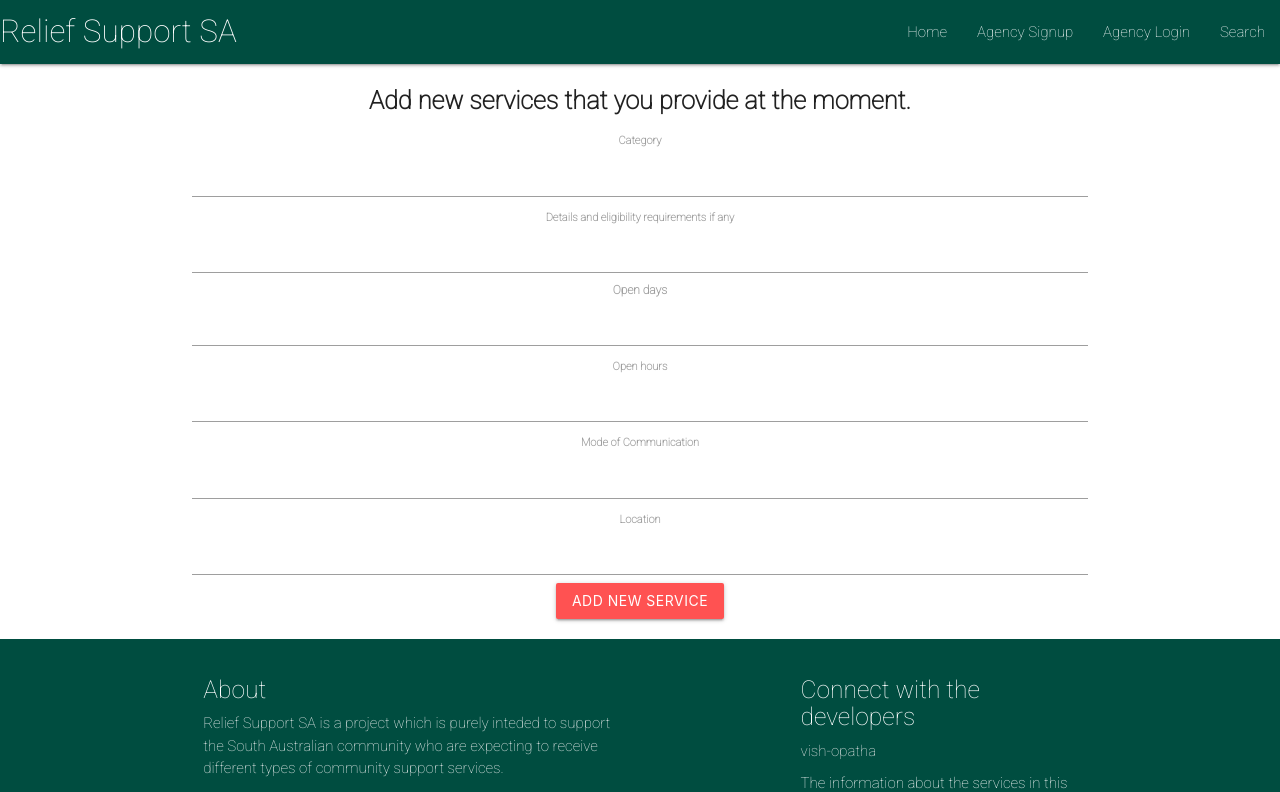
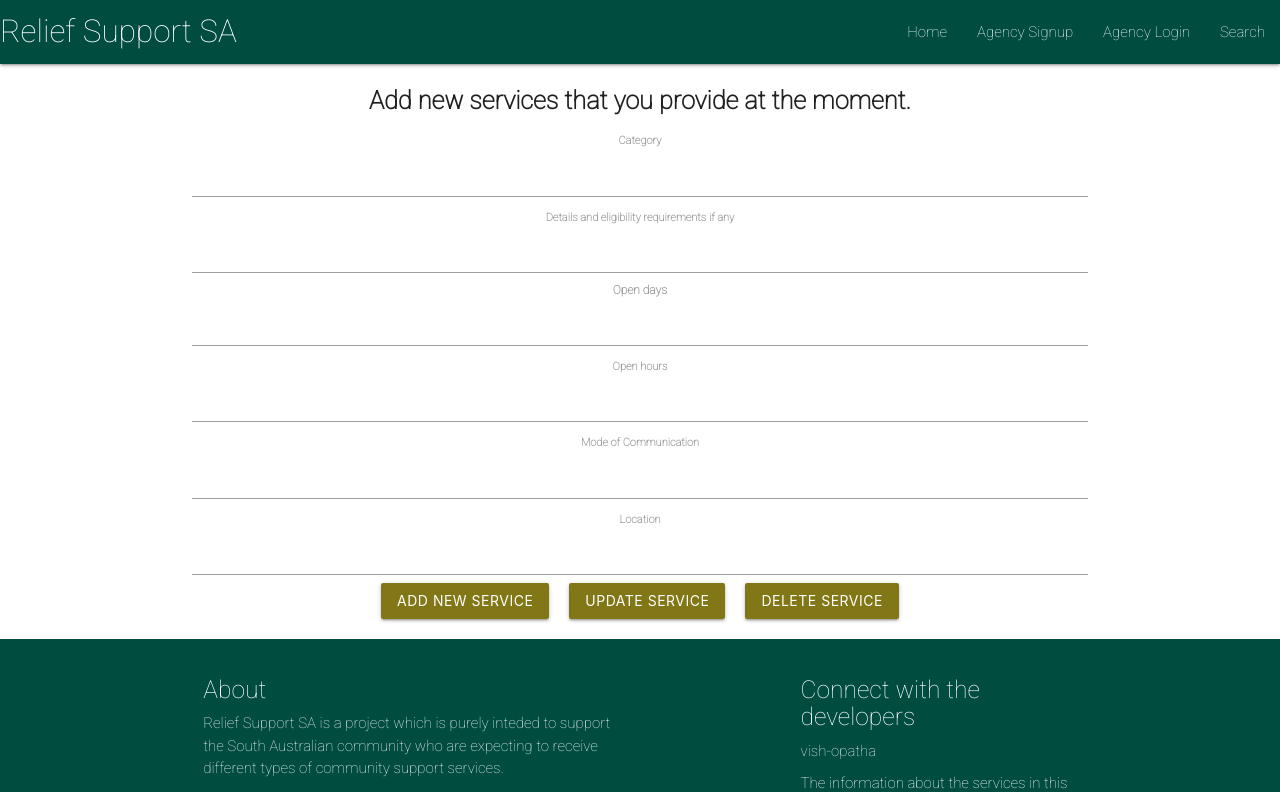
Before and after one commit to vish-opatha/community-support-portal, a React (Create React App) app in the folder client/: page /agencyservices in a window 1280 px wide. Shown: the top 792 px of the page. Built offline with nearby package versions, Linux system fonts and the light colour scheme.

Commit message:
Update user profile page

```diff
--- a/client/src/pages/UserServiceProfile.js
+++ b/client/src/pages/UserServiceProfile.js
@@ -37,7 +37,7 @@ const UserService = () =>
         try
         {
             const {data} = await addService({variables:{...serviceData}});
-            console.log("Service is created");
+            console.log(data);
         }
         catch (e)
         {
@@ -91,7 +91,9 @@ const UserService = () =>
                     <input className="form-input" type="text" name="location" value={serviceData.location} onChange={handleInputChange}/>
                 </div>
                 <div className="form-group">
-                    <button className="btn red accent-2 waves-effect" onClick={handleFormSubmit}>Add New Service</button>
+                    <button style={{marginRight:20}} className="btn lime darken-4 waves-effect" onClick={handleFormSubmit}>Add New Service</button>
+                    <button style={{marginRight:20}} className="btn lime darken-4 waves-effect">Update Service</button>
+                    <button className="btn lime darken-4 waves-effect">Delete service</button>
                 </div>
         </div>
     </div>
```
